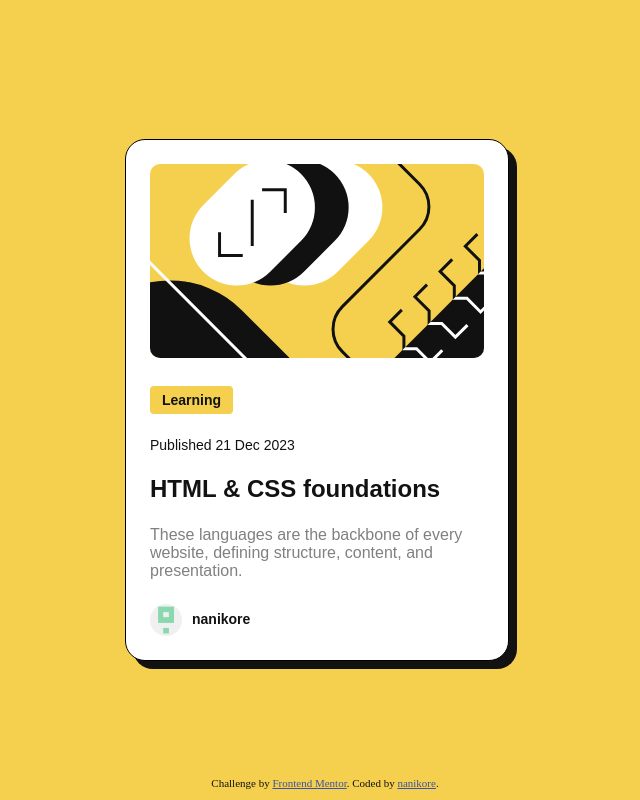
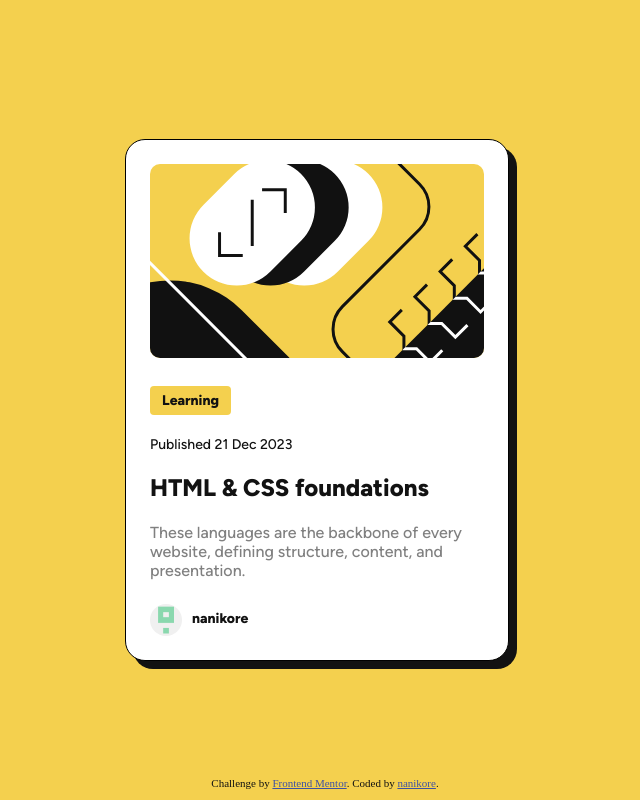
Before and after one commit to cdGuilherme/blog-preview-card-challenge, a plain HTML site: page index.html in a window 1280 px wide. Shown: the whole page, without its empty margins (323-963 px from the left). Drawn offline with Linux system fonts and the light colour scheme; the site is published under a folder, as on GitHub Pages, so addresses that start at the root find nothing.

Commit message:
Update style.css
update fonts url

```diff
--- a/style.css
+++ b/style.css
@@ -16,7 +16,7 @@
 
 @font-face {
   font-family: 'Figtree';
-  src: url('/assets/fonts/Figtree-VariableFont_wght.ttf');
+  src: url('assets/fonts/Figtree-VariableFont_wght.ttf');
 }
 
 .figtree-500 {
```
